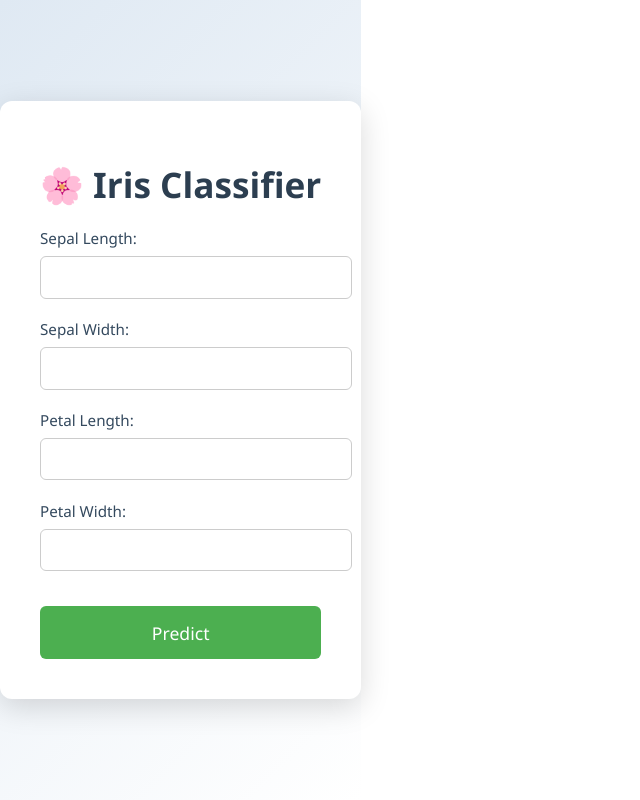
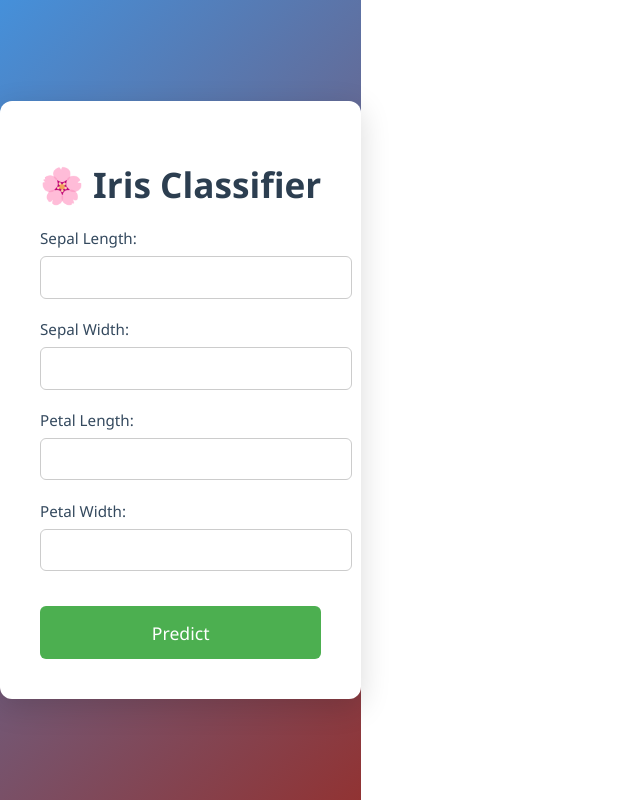
Before and after one commit to KishanJagadeesh/iris-classifier, a React (Vite) app in the folder frontend/: page / in a window 1280 px wide. Shown: the whole page, without its empty margins (0-640 px from the left). Built offline with nearby package versions, Linux system fonts and the light colour scheme.

Commit message:
'frontend4'

```diff
--- a/frontend/src/App.jsx
+++ b/frontend/src/App.jsx
@@ -25,7 +25,7 @@ function App() {
   };
 
   return (
-    <div style={styles.page}>
+    <div style={styles.page } >
       <div style={styles.container}>
         <h1 style={styles.title}>🌸 Iris Classifier</h1>
         <form onSubmit={handleSubmit} style={styles.form}>
@@ -61,7 +61,8 @@ const styles = {
     height: '100vh',
     margin: 0,
     padding: 0,
-    background: 'linear-gradient(135deg, #dfe9f3 0%, #ffffff 100%)',
+    // background: 'linear-gradient(135deg, #dfe9f3 0%, #ffffff 100%)',
+    background: 'linear-gradient(135deg,rgb(69, 144, 218) 0%,rgb(145, 51, 51) 100%)',
     fontFamily: "'Segoe UI', Tahoma, Geneva, Verdana, sans-serif",
   },
   container: {
```
